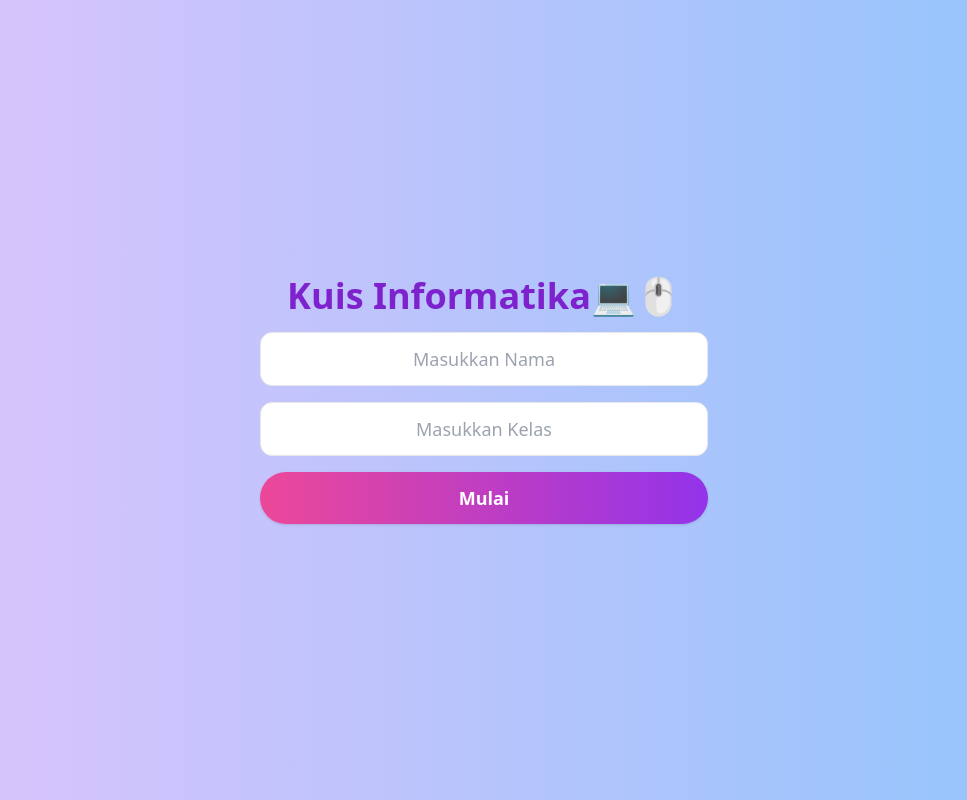
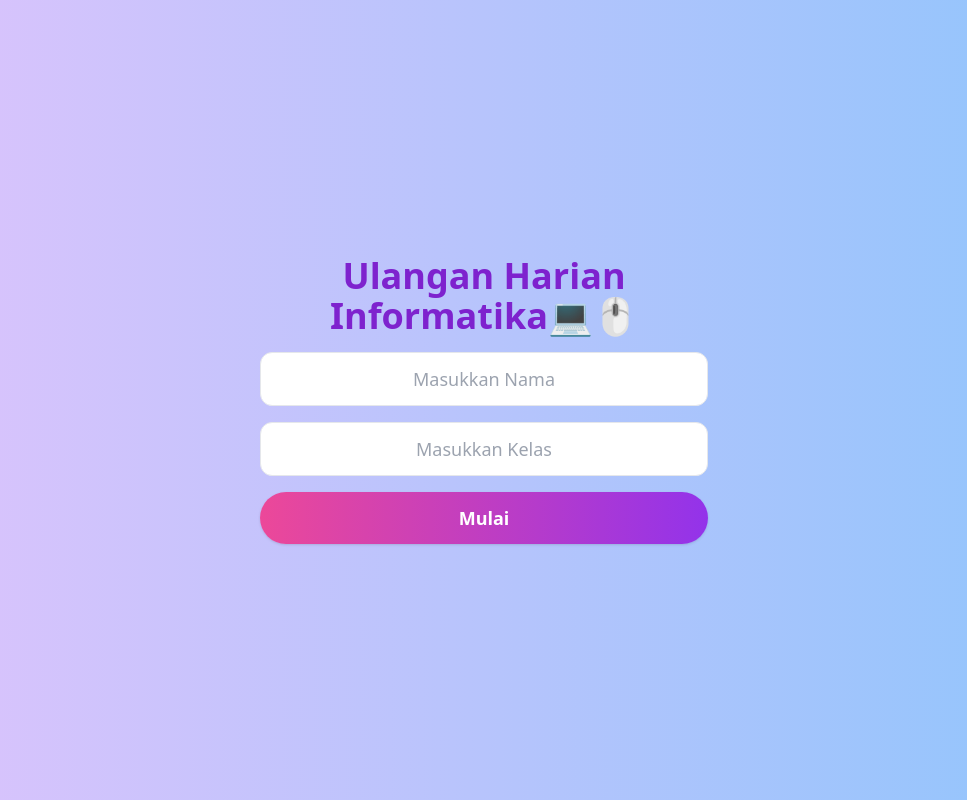
Before and after one commit to boydvt/lkpd4informatika, a plain HTML site: page index.html in a window 1280 px wide. Shown: the whole page, without its empty margins (156-1123 px from the left). Drawn offline with nearby package versions, Linux system fonts and the light colour scheme.

Commit message:
Update index.html

```diff
--- a/index.html
+++ b/index.html
@@ -4,7 +4,7 @@
 <head>
   <meta charset="UTF-8">
   <meta name="viewport" content="width=device-width, initial-scale=1.0, maximum-scale=1.0, user-scalable=no">
-  <title>Kuis Informatika</title>
+  <title>Ulangan Harian Informatika</title>
   <script src="https://cdn.tailwindcss.com"></script>
   <script src="https://cdn.jsdelivr.net/npm/canvas-confetti@1.6.0/dist/confetti.browser.min.js"></script>
   <style>
@@ -45,7 +45,7 @@
 
   <!-- Form Nama & Kelas -->
   <div id="start-screen" class="text-center space-y-4 w-full max-w-md">
-    <h1 class="text-3xl sm:text-4xl font-extrabold text-purple-700">Kuis Informatika💻🖱️</h1>
+    <h1 class="text-3xl sm:text-4xl font-extrabold text-purple-700">Ulangan Harian Informatika💻🖱️</h1>
     <input id="nama" type="text" placeholder="Masukkan Nama"
       class="px-4 py-3 rounded-xl border w-full text-center text-base sm:text-lg">
     <input id="kelas" type="text" placeholder="Masukkan Kelas"
@@ -54,7 +54,7 @@
       class="px-6 py-3 w-full bg-gradient-to-r from-pink-500 to-purple-600 text-white rounded-full font-bold shadow hover:scale-105 transition text-base sm:text-lg">Mulai</button>
   </div>
 
-  <!-- Kontainer Kuis -->
+  <!-- Kontainer Ulangan Harian -->
   <div id="quiz-container"
     class="hidden max-w-3xl w-full bg-white/90 backdrop-blur p-4 sm:p-6 rounded-2xl shadow-xl space-y-6 overflow-y-auto max-h-screen">
     <h2 class="text-xl sm:text-2xl font-bold text-center text-purple-700 mb-4">Jawab Semua Pertanyaan</h2>
```
